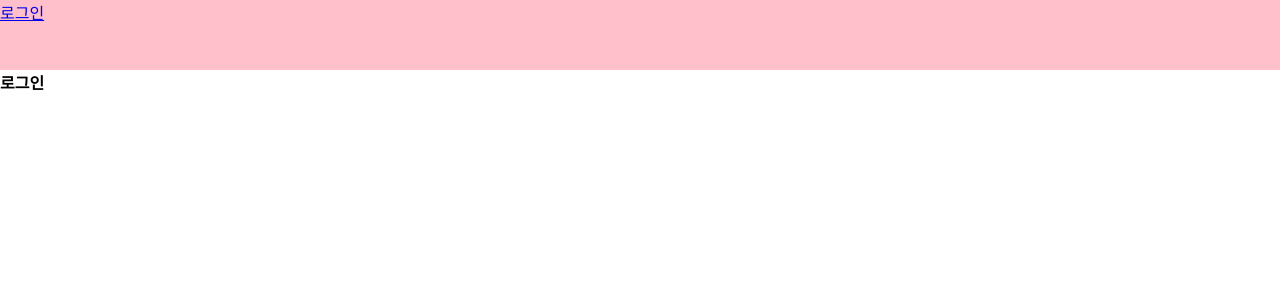
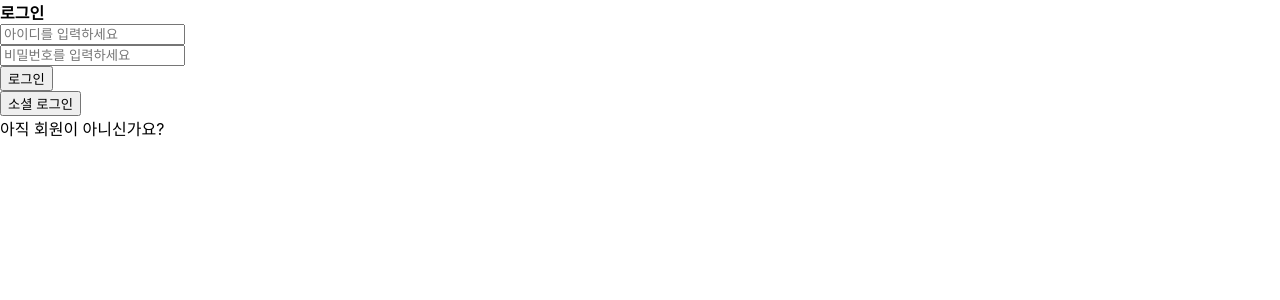
Before and after one commit to WebProject-STT/Front-end, a React (Create React App) app: page /login in a window 1280 px wide. Shown: the top 300 px of the page. Built offline with nearby package versions, Linux system fonts and the light colour scheme; the HTML template or start-up script is replaced by a standard one.

Commit message:
기능추가: 로그인페이지에서 아이디와 비밀번호 입력받는 기능 추가

```diff
--- a/src/App.js
+++ b/src/App.js
@@ -6,17 +6,27 @@ import Home from './components/Home';
 import Header from './components/Header';
 import Login from './components/Login';
 import Category from './components/Category';
-import { UserProvider } from './common/UserContext';
+import { UserProvider } from './contexts/UserContext';
+import { HeaderProvider } from './contexts/HeaderContext';
 // App에서 유저정보 찾아서 다른 컴포넌트들에게 전달하는게 나을까
 // 각 컴포넌트에서 유저정보 찾는게 나을까
+const AppProvider = ({ contexts, children }) =>
+	contexts.reduce(
+		(prev, context) =>
+			React.createElement(context, {
+				children: prev,
+			}),
+		children
+	);
+
 function App() {
 	return (
-		<UserProvider>
+		<AppProvider contexts={[UserProvider, HeaderProvider]}>
 			<Header />
 			<PrivateRoute path="/" exact component={Home} />
 			<Route path="/login" component={Login} />
 			<Route path="/category" component={Category} />
-		</UserProvider>
+		</AppProvider>
 	);
 }
 
--- a/src/common/PrivateRoute.js
+++ b/src/common/PrivateRoute.js
@@ -1,6 +1,6 @@
 import React from 'react';
 import { Redirect, Route } from 'react-router-dom';
-import { useUserState } from '../common/UserContext';
+import { useUserState } from '../contexts/UserContext';
 
 function PrivateRoute({ component: Component, ...rest }) {
 	const { userName } = useUserState();
--- a/src/common/Words.js
+++ b/src/common/Words.js
@@ -1,8 +1,12 @@
 const Words = {
 	GREETING: '님, 안녕하세요',
-	SIGNIN: '로그인',
-	SIGNOUT: '로그아웃',
-	SIGNUP: '회원가입',
+	LOGIN: '로그인',
+	SOCIAL_LOGIN: '소셜 로그인',
+	LOGOUT: '로그아웃',
+	JOIN: '회원가입',
+	ASK_MEMBER: '아직 회원이 아니신가요?',
+	ENTER_ID: '아이디를 입력하세요',
+	ENTER_PASSWORD: '비밀번호를 입력하세요',
 };
 
 export default Words;
--- a/src/components/Header.js
+++ b/src/components/Header.js
@@ -1,11 +1,14 @@
 import React from 'react';
 import { Link } from 'react-router-dom';
 import Words from '../common/Words';
-import { useUserState } from '../common/UserContext';
+import { useUserState } from '../contexts/UserContext';
+import { useHeaderState } from '../contexts/HeaderContext';
 import '../styles/Header.scss';
 
 function Header() {
 	const { userName } = useUserState();
+	const { headerVisibility } = useHeaderState();
+	if (!headerVisibility) return null;
 	return (
 		<div className="Header">
 			{userName ? (
@@ -14,11 +17,11 @@ function Header() {
 						{userName}
 						{Words.GREETING}
 					</a>
-					{/* 버튼 클릭시 App 리렌더링하는 방법밖에 모르겠음..그래도 되나? */}
-					<button>{Words.SIGNOUT}</button>
+					{/* 메인페이지로 이동하고 로그인정보 없애면 됨 */}
+					<button>{Words.LOGOUT}</button>
 				</>
 			) : (
-				<Link to="/login">{Words.SIGNIN}</Link>
+				<Link to="/login">{Words.LOGIN}</Link>
 			)}
 		</div>
 	);
--- a/src/components/Login.js
+++ b/src/components/Login.js
@@ -1,11 +1,31 @@
-import React from 'react';
+import React, { useEffect } from 'react';
+import Words from '../common/Words';
+import { Link } from 'react-router-dom';
+import { useHeaderDispatch } from '../contexts/HeaderContext';
+import useInputs from '../hooks/useInputs';
+import '../styles/Auth.scss';
 
-function SignIn() {
+function LogIn() {
+	const dispatch = useHeaderDispatch();
+	const [form, onChange] = useInputs({ id: '', password: '' });
+	const { id, password } = form;
+	useEffect(() => {
+		dispatch({ type: 'INVISIBLE' });
+		return () => {
+			dispatch({ type: 'VISIBLE' });
+		};
+	}, [dispatch]);
 	return (
-		<div>
-			<b>로그인</b>
+		<div className="Auth">
+			<b>{Words.LOGIN}</b>
+			<input name="id" placeholder={Words.ENTER_ID} value={id} onChange={onChange}></input>
+			<input type="password" name="password" placeholder={Words.ENTER_PASSWORD} value={password} onChange={onChange}></input>
+			<button>{Words.LOGIN}</button>
+			<button>{Words.SOCIAL_LOGIN}</button>
+			<a>{Words.ASK_MEMBER}</a>
+			{/* <Link to="/join">{Words.JOIN}</Link> */}
 		</div>
 	);
 }
 
-export default SignIn;
+export default LogIn;
--- /dev/null
+++ b/src/contexts/HeaderContext.js
@@ -0,0 +1,50 @@
+import React, { createContext, useReducer, useContext } from 'react';
+
+const initialState = {
+	headerVisibility: true,
+};
+
+function headerReducer(state, action) {
+	switch (action.type) {
+		case 'VISIBLE':
+			return {
+				...state,
+				headerVisibility: true,
+			};
+		case 'INVISIBLE':
+			return {
+				...state,
+				headerVisibility: false,
+			};
+		default:
+			throw new Error(`Unhandled action type: ${action.type}`);
+	}
+}
+
+const HeaderStateContext = createContext(null);
+const HeaderDispatchContext = createContext(null);
+
+export function HeaderProvider({ children }) {
+	const [state, dispatch] = useReducer(headerReducer, initialState);
+	return (
+		<HeaderStateContext.Provider value={state}>
+			<HeaderDispatchContext.Provider value={dispatch}>{children}</HeaderDispatchContext.Provider>
+		</HeaderStateContext.Provider>
+	);
+}
+
+export function useHeaderState() {
+	const state = useContext(HeaderStateContext);
+	if (!state) {
+		throw new Error('Cannot find HeaderProvider');
+	}
+	return state;
+}
+
+export function useHeaderDispatch() {
+	const dispatch = useContext(HeaderDispatchContext);
+	if (!dispatch) {
+		throw new Error('Cannot find HeaderProvider');
+	}
+	return dispatch;
+}
--- /dev/null
+++ b/src/hooks/useInputs.js
@@ -0,0 +1,24 @@
+import { useReducer, useCallback } from 'react';
+
+function inputsReducer(state, action) {
+	switch (action.type) {
+		case 'CHANGE':
+			return {
+				...state,
+				[action.name]: action.value,
+			};
+		default:
+			throw new Error(`Unhandled action type: ${action.type}`);
+	}
+}
+
+export function useInputs(initialForm) {
+	const [form, dispatch] = useReducer(inputsReducer, initialForm);
+	const onChange = useCallback((e) => {
+		const { name, value } = e.target;
+		dispatch({ type: 'CHANGE', name, value });
+	}, []);
+	return [form, onChange];
+}
+
+export default useInputs;
--- /dev/null
+++ b/src/styles/Auth.scss
@@ -0,0 +1,7 @@
+input {
+	display: flex;
+}
+
+button {
+	display: flex;
+}
```
Also changed, not shown: src/contexts/UserContext.js (renamed from src/common/UserContext.js), 2 other files (tests, documents, lock files or other folders).
